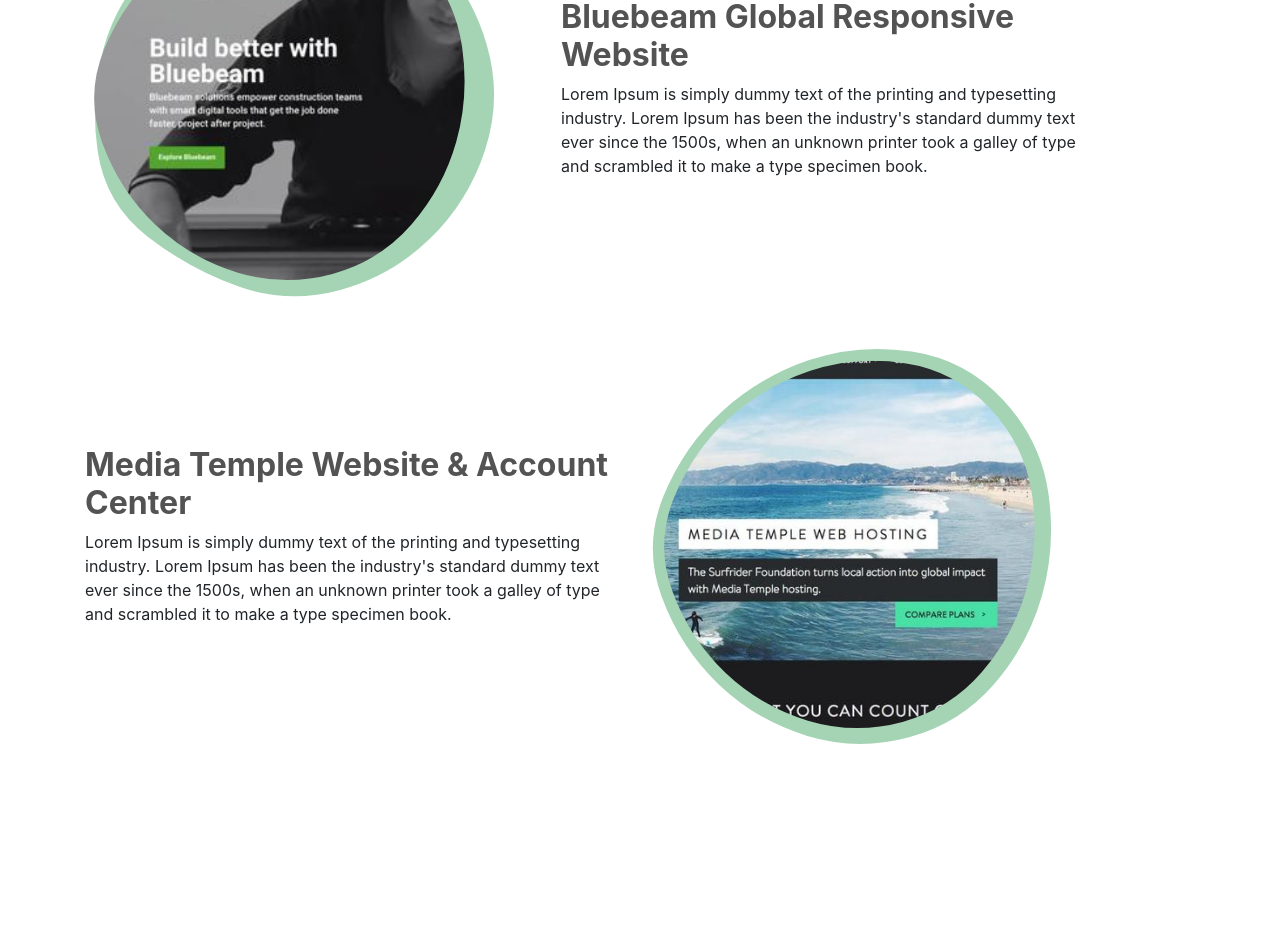
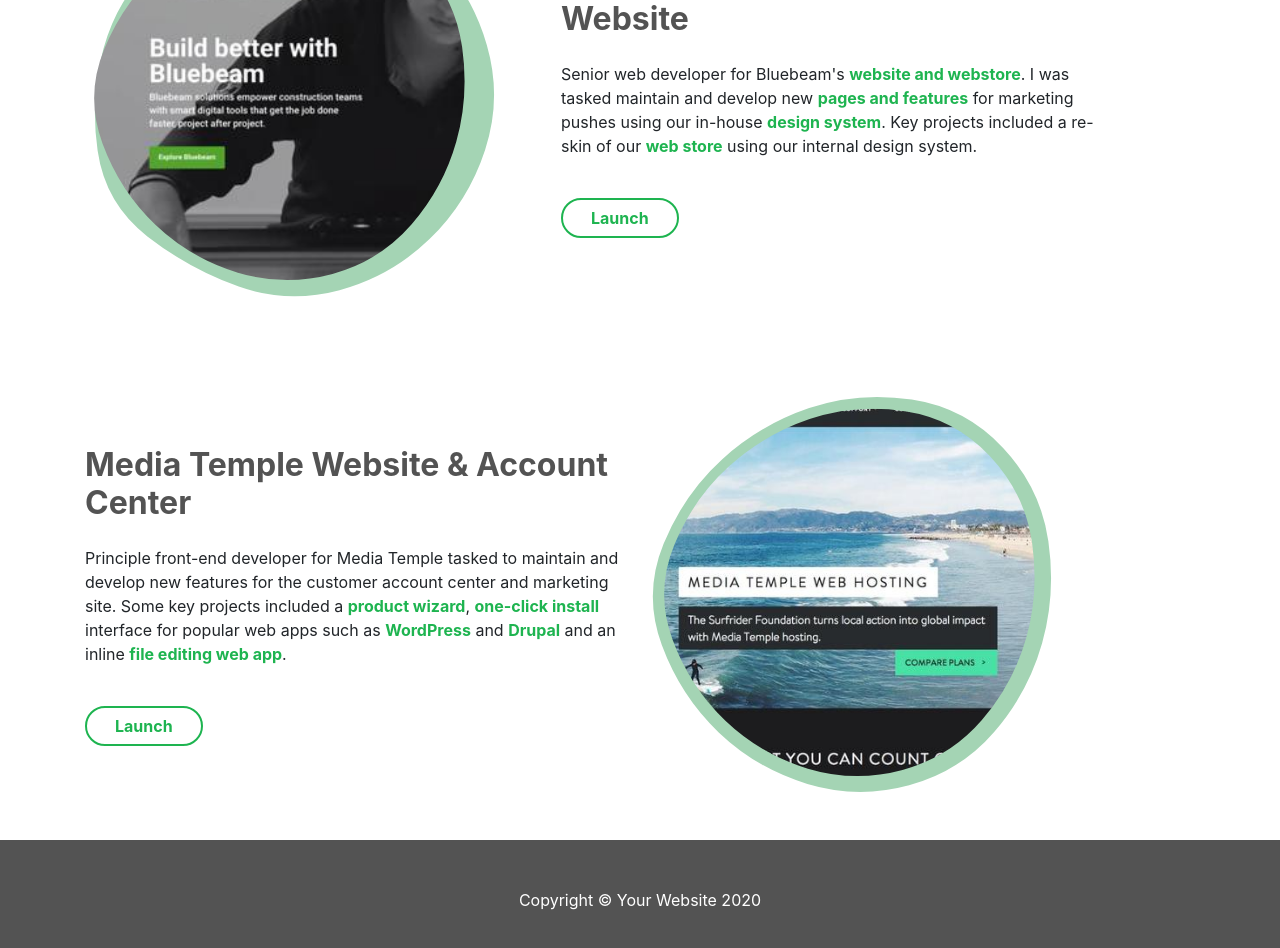
Before and after one commit to vram1980/vincent-ramos, a React (Create React App) app: page /#/ in a window 1280 px wide. Shown: the part 760-1708 px from the top of the page. Before the commit the page ends 1672 px from the top, so only its background shows below. Built offline with nearby package versions, Linux system fonts and the light colour scheme.

Commit message:
other tings

```diff
--- a/public/index.html
+++ b/public/index.html
@@ -25,7 +25,7 @@
       work correctly both with client-side routing and a non-root public URL.
       Learn how to configure a non-root public URL by running `npm run build`.
     -->
-    <title>React App</title>
+    <title>Vincent Ramos | UI/UX developer</title>
   </head>
   <body>
     <noscript>You need to enable JavaScript to run this app.</noscript>
--- a/src/components/Footer.jsx
+++ b/src/components/Footer.jsx
@@ -3,9 +3,9 @@
 function Footer() {
   return (
     <div className="footer">
-      <footer class="py-5">
-        <div class="container">
-          <p class="m-0 text-center text-white">
+      <footer className="py-5" style={{backgroundColor: 'rgb(83, 83, 83)'}}>
+        <div className="container">
+          <p className="m-0 text-center text-white">
             Copyright &copy; Your Website 2020
           </p>
         </div>
--- a/src/components/Work.jsx
+++ b/src/components/Work.jsx
@@ -4,7 +4,7 @@
     return (
         <span>
         <h2 class="font-weight-bold  display-4  my-5  pb-5  pt-3  text-center" style={{ letterSpacing: "-2px", lineHeight: "6rem", color: "#535353" }}>Featured Projects</h2>
-        <div class="row align-items-center my-5">
+        <div class="row align-items-center my-5  pb-5">
             <div class="col-lg-4  mr-lg-5  position-relative">
                 <svg
                     xmlns="http://www.w3.org/2000/svg"
@@ -53,24 +53,40 @@
                 </svg>
             </div>
             <div class="col-lg-6  ml-lg-5">
-                <h2 className="font-weight-bold" style={{color: 'rgb(83, 83, 83)'}}>Bluebeam Global Responsive Website</h2>
-                <p>
-                    Lorem Ipsum is simply dummy text of the printing and typesetting
-                    industry. Lorem Ipsum has been the industry's standard dummy text
-                    ever since the 1500s, when an unknown printer took a galley of
-                    type and scrambled it to make a type specimen book.
+                <h2 className="font-weight-bold  mb-4" style={{color: 'rgb(83, 83, 83)'}}>Bluebeam Global Responsive Website</h2>
+                <p className="mb-5">
+                    Senior web developer for Bluebeam's <b className="stick-green">website and webstore</b>. I was tasked maintain and develop new <b className="stick-green">pages and features</b> for marketing pushes using our in-house <b className="stick-green">design system</b>. Key projects included a re-skin of our <b className="stick-green">web store</b> using our internal design system.
                 </p>
+                <a href="https://bluebeam.com" className="blob-btn  dark  text-capitalize" target="_blank" rel="noreferrer">
+                    Launch
+                    <span class="blob-btn__inner">
+                    <span class="blob-btn__blobs">
+                        <span class="blob-btn__blob"></span>
+                        <span class="blob-btn__blob"></span>
+                        <span class="blob-btn__blob"></span>
+                        <span class="blob-btn__blob"></span>
+                    </span>
+                    </span>
+                </a>
             </div>
         </div>
         <div class="row align-items-center my-5">
             <div class="col-lg-6">
-                <h2 className="font-weight-bold" style={{color: 'rgb(83, 83, 83)'}}>Media Temple Website &amp; Account Center</h2>
-                <p>
-                    Lorem Ipsum is simply dummy text of the printing and typesetting
-                    industry. Lorem Ipsum has been the industry's standard dummy text
-                    ever since the 1500s, when an unknown printer took a galley of
-                    type and scrambled it to make a type specimen book.
+                <h2 className="font-weight-bold  mb-4" style={{color: 'rgb(83, 83, 83)'}}>Media Temple Website &amp; Account Center</h2>
+                <p className="mb-5">
+                    Principle front-end developer for Media Temple tasked to maintain and develop new features for the customer account center and marketing site. Some key projects included a <b className="stick-green">product wizard</b>, <b className="stick-green">one-click install</b> interface for popular web apps such as <b className="stick-green">WordPress</b> and <b className="stick-green">Drupal</b> and an inline <b className="stick-green">file editing web app</b>.
                 </p>
+                <a href="https://mediatemple.net" className="blob-btn  dark  text-capitalize" target="_blank" rel="noreferrer">
+                    Launch
+                    <span class="blob-btn__inner">
+                    <span class="blob-btn__blobs">
+                        <span class="blob-btn__blob"></span>
+                        <span class="blob-btn__blob"></span>
+                        <span class="blob-btn__blob"></span>
+                        <span class="blob-btn__blob"></span>
+                    </span>
+                    </span>
+                </a>
             </div>
             <div class="col-lg-4">
                 <svg
--- a/src/index.css
+++ b/src/index.css
@@ -18,6 +18,10 @@
 	animation: HeroGradient 10s ease infinite;
 }
 
+.stick-green {
+  color: #1eb450;
+}
+
 @keyframes HeroGradient {
 	0% {
 		background-position: 0% 50%;
@@ -28,6 +32,9 @@
 	100% {
 		background-position: 0% 50%;
 	}
+}
+.blob-btn.dark {
+  color: #1eb450;
 }
 
 .blob-btn {
@@ -46,6 +53,9 @@
     transition: color 0.5s;
     cursor: pointer;
     border-radius: 30px;
+}
+.blob-btn.dark:before {
+  border: 2px solid #1eb450;
 }
 .blob-btn:before {
   content: "";
@@ -69,8 +79,11 @@
     transition: all 0.3s 0.2s;
     border-radius: 30px;
 }
+.blob-btn.dark:hover, .blob-btn.dark.active {
+  color: #fff;
+}
 .blob-btn:hover, .blob-btn.active {
-  color: rgb(119 119 119);
+  color: rgb(119, 119, 119);
   border-radius: 30px;
   text-decoration: none;
 }
@@ -98,6 +111,9 @@
   display: block;
   height: 100%;
   filter: url('#goo');
+}
+.dark .blob-btn__blob {
+  background: #1eb450;
 }
 .blob-btn__blob {
   position: absolute;
```
